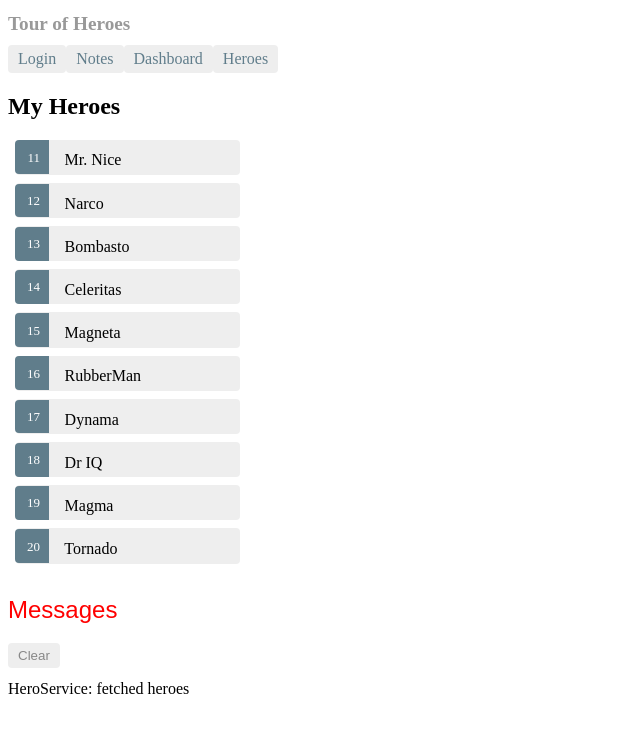
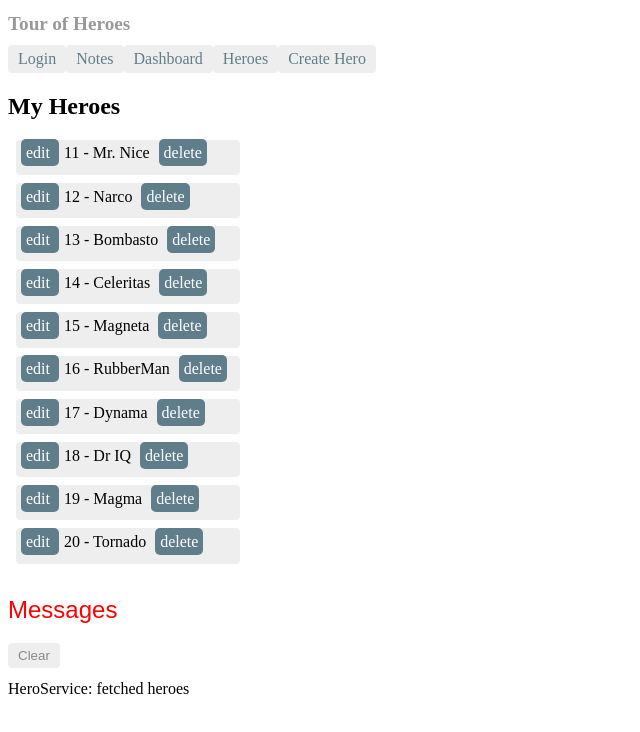
Before and after one commit to Sirdayne/angular-new-app, an Angular app: page /heroes in a window 1280 px wide. Shown: the top 732 px of the page, without its empty margins (0-640 px from the left). Built offline with nearby package versions, Linux system fonts and the light colour scheme.

Commit message:
added components for create/delete heroes

```diff
--- a/src/app/app-routing.module.ts
+++ b/src/app/app-routing.module.ts
@@ -3,6 +3,7 @@ import { RouterModule, Routes } from '@angular/router';
 import { HeroesComponent } from './heroes/heroes.component';
 import { DashboardComponent } from './dashboard/dashboard.component';
 import { HeroDetailComponent } from './hero-detail/hero-detail.component';
+import { HeroCreateComponent } from './hero-create/hero-create.component';
 import { LoginComponent} from './login/login.component';
 import { NotesComponent} from './notes/notes.component';
 
@@ -11,6 +12,7 @@ const routes: Routes = [
   { path: 'dashboard', component: DashboardComponent },
   { path: 'heroes', component: HeroesComponent },
   { path: 'detail/:id', component: HeroDetailComponent },
+  { path: 'hero-create', component: HeroCreateComponent },
   { path: 'login', component: LoginComponent},
   { path: 'notes', component: NotesComponent }
 ]
--- a/src/app/app.component.html
+++ b/src/app/app.component.html
@@ -4,6 +4,7 @@
   <a routerLink="notes">Notes</a>
   <a routerLink="dashboard">Dashboard</a>
   <a routerLink="heroes">Heroes</a>
+  <a routerLink="hero-create">Create Hero</a>
 </nav>
 <router-outlet></router-outlet>
 <app-messages></app-messages>
--- a/src/app/app.module.ts
+++ b/src/app/app.module.ts
@@ -15,6 +15,7 @@ import { NotesComponent } from './notes/notes.component';
 
 import { HTTP_INTERCEPTORS} from '@angular/common/http';
 import { TokenInterceptor } from './token.interceptor';
+import { HeroCreateComponent } from './hero-create/hero-create.component';
 
 @NgModule({
   declarations: [
@@ -25,7 +26,8 @@ import { TokenInterceptor } from './token.interceptor';
     DashboardComponent,
     HeroIdComponent,
     LoginComponent,
-    NotesComponent
+    NotesComponent,
+    HeroCreateComponent
   ],
   imports: [
     BrowserModule,
--- /dev/null
+++ b/src/app/hero-create/hero-create.component.html
@@ -0,0 +1,2 @@
+<input [(ngModel)]="name" type="text" placeholder="New Hero Name?">
+<button (click)="addHero()">add hero!</button>
--- /dev/null
+++ b/src/app/hero-create/hero-create.component.ts
@@ -0,0 +1,22 @@
+import { Component, OnInit } from '@angular/core';
+import { HeroService} from '../hero.service';
+
+@Component({
+  selector: 'app-hero-create',
+  templateUrl: './hero-create.component.html',
+  styleUrls: ['./hero-create.component.css']
+})
+export class HeroCreateComponent implements OnInit {
+
+  name = ''
+
+  constructor(private heroService: HeroService) { }
+
+  ngOnInit() {
+  }
+
+  addHero() {
+    this.heroService.addHero(this.name);
+  }
+
+}
--- a/src/app/hero.service.ts
+++ b/src/app/hero.service.ts
@@ -10,14 +10,30 @@ import { MessageService } from './message.service';
 export class HeroService {
 
   getHeroes(): Observable<Hero[]> {
-    this.messageService.add('HeroService: fetched heroes')
+    this.messageService.add('HeroService: fetched heroes');
     return of(HEROES);
   }
 
   getHero(id: number): Observable<Hero> {
-    this.messageService.add(`HeroService: fetched hero id=${id}`)
-    const hero = HEROES.find(hero => hero.id === id)
+    this.messageService.add(`HeroService: fetched hero id=${id}`);
+    const hero = HEROES.find(h => h.id === id)
     return of(hero);
+  }
+
+  addHero(name: string): void {
+    const id = HEROES.length + 11;
+    const hero: Hero = {
+      id,
+      name
+    };
+    HEROES.push(hero);
+    this.messageService.add(`HeroService: added hero id=${id};name=${name}`);
+  }
+
+  deleteHero(id: number): void {
+    const index = HEROES.findIndex(h => h.id === id);
+    HEROES.splice(index, 1);
+    this.messageService.add(`HeroService: removed hero id=${id};`);
   }
 
   constructor(private messageService: MessageService) { }
--- a/src/app/heroes/heroes.component.css
+++ b/src/app/heroes/heroes.component.css
@@ -7,7 +7,6 @@
 }
 .heroes li {
   position: relative;
-  cursor: pointer;
   background-color: #EEE;
   margin: .5em;
   padding: .3em 0;
@@ -34,18 +33,10 @@
 }
 
 .heroes .badge {
-  display: inline-block;
-  font-size: small;
-  color: white;
-  padding: 0.8em 0.7em 0 0.7em;
   background-color: #607D8B;
-  line-height: 1em;
-  position: relative;
-  left: -1px;
-  top: -4px;
-  height: 1.8em;
-  min-width: 16px;
-  text-align: right;
-  margin-right: .8em;
-  border-radius: 4px 0 0 4px;
+  color: #fff;
+  padding: 5px;
+  margin: 5px;
+  border-radius: 5px;
+  cursor: pointer;
 }
--- a/src/app/heroes/heroes.component.html
+++ b/src/app/heroes/heroes.component.html
@@ -1,8 +1,14 @@
 <h2>My Heroes</h2>
 <ul class="heroes">
-  <li *ngFor="let hero of heroes"
+  <li *ngFor="let hero of heroes">
+    <span class="badge"
       [class.selected]="hero === selectedHero"
       (click)="onSelect(hero)">
-    <span class="badge">{{hero.id}}</span> {{hero.name}}
+      edit
+    </span>
+    {{hero.id}} - {{hero.name}}
+    <span (click)="onDelete(hero.id)" class="badge">
+      delete
+    </span>
   </li>
 </ul>
--- a/src/app/heroes/heroes.component.ts
+++ b/src/app/heroes/heroes.component.ts
@@ -24,6 +24,10 @@ export class HeroesComponent implements OnInit {
     this.router.navigate([`/detail/${this.selectedHero.id}`]);
   }
 
+  onDelete(id: number): void {
+    this.heroService.deleteHero(id)
+  }
+
   ngOnInit() {
     this.getHeroes();
   }
--- a/src/app/http.service.ts
+++ b/src/app/http.service.ts
@@ -2,6 +2,7 @@ import { Injectable } from '@angular/core';
 import { HttpClient, HttpHeaders } from '@angular/common/http';
 import { Observable} from 'rxjs';
 import { config } from './config';
+import { AuthService} from './auth.service';
 
 @Injectable({
   providedIn: 'root'
@@ -10,12 +11,12 @@ export class HttpService {
 
   httpOptions = {
     headers: new HttpHeaders({
-      Authorization: localStorage.getItem('token'),
-      'X-TenantID': '1'
+      Authorization: this.auth.getToken(),
+      'X-TenantID': this.auth.getTenant(),
     })
   };
 
-  constructor(private http: HttpClient) { }
+  constructor(private http: HttpClient, private auth: AuthService) { }
 
   public post(form): Observable<any> {
     const url = config.url + 'auth';
```
Also changed, not shown: src/app/hero-create/hero-create.component.css (added), 1 other file (tests, documents, lock files or other folders).
